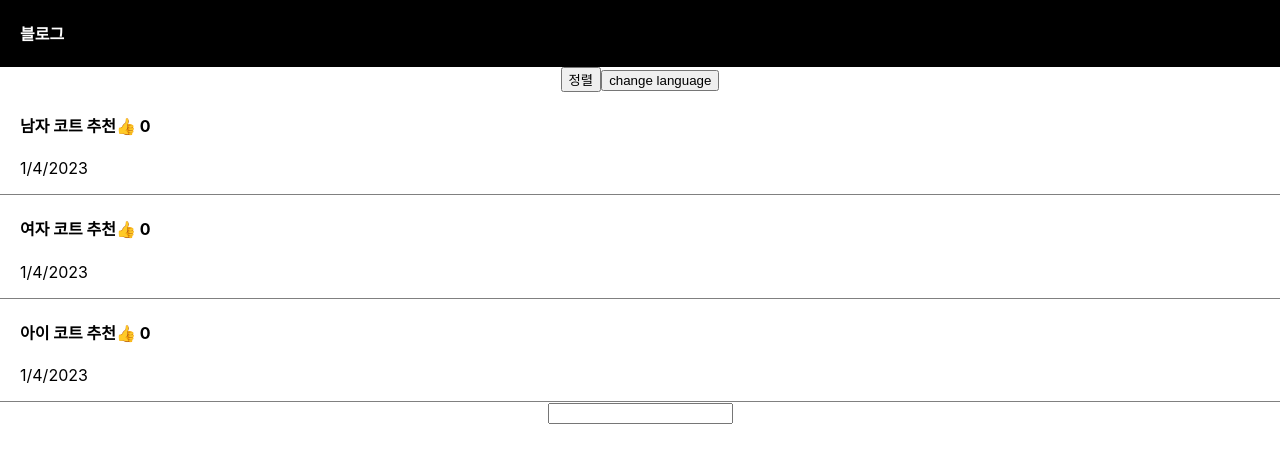
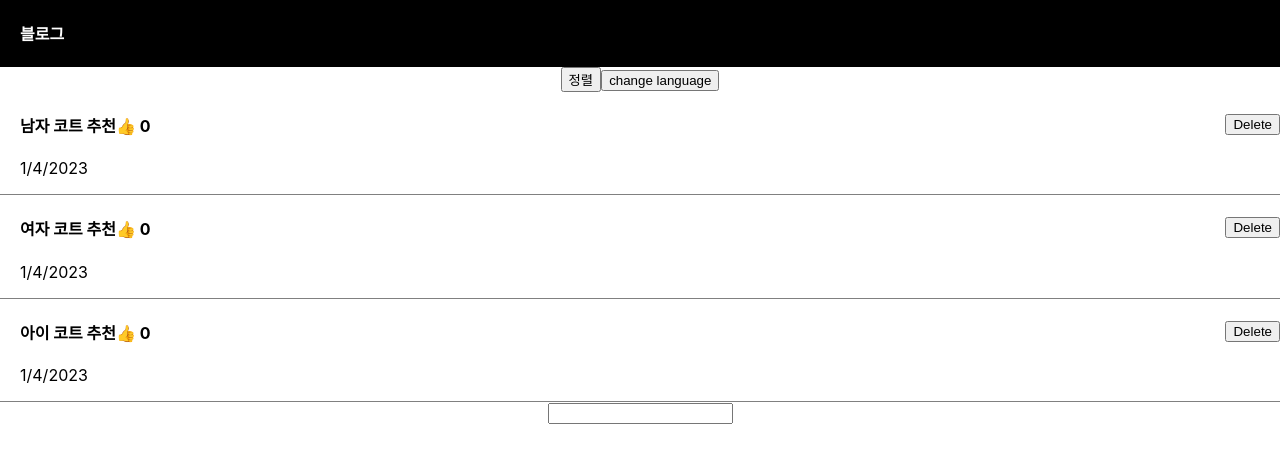
Before and after one commit to rainhk/React-blog, a React (Create React App) app: page / in a window 1280 px wide. Shown: the top 462 px of the page. Built offline with nearby package versions, Linux system fonts and the light colour scheme.

Commit message:
input add state

```diff
--- a/src/App.js
+++ b/src/App.js
@@ -60,6 +60,12 @@ function App() {
           return (
           <div className='list' key={i}>
           <h4 onClick={()=> {setModal(!modal); setCurrent(coat[i]);}}> {coat[i]}
+          <div variant="contained" style={{float: 'right'}}>
+            <button onClick={(e) => {
+              e.stopPropagation();
+              setCoat(coat => coat.filter((a, i)=> i != i));
+            }}> Delete </button>
+          </div>
           <span onClick={(e) => {
             e.stopPropagation();
             let copy = [...good];
@@ -71,7 +77,10 @@ function App() {
         })
       }
 
-      <input onChange={(e)=>{ setInput(e.target.value);}}></input>
+      <input onKeyDown={(e)=>{
+        if (e.key === 'Enter'){
+        let copy = [e.target.value, ...coat];
+        setCoat(copy);}}}></input>
 
 
       {
```
